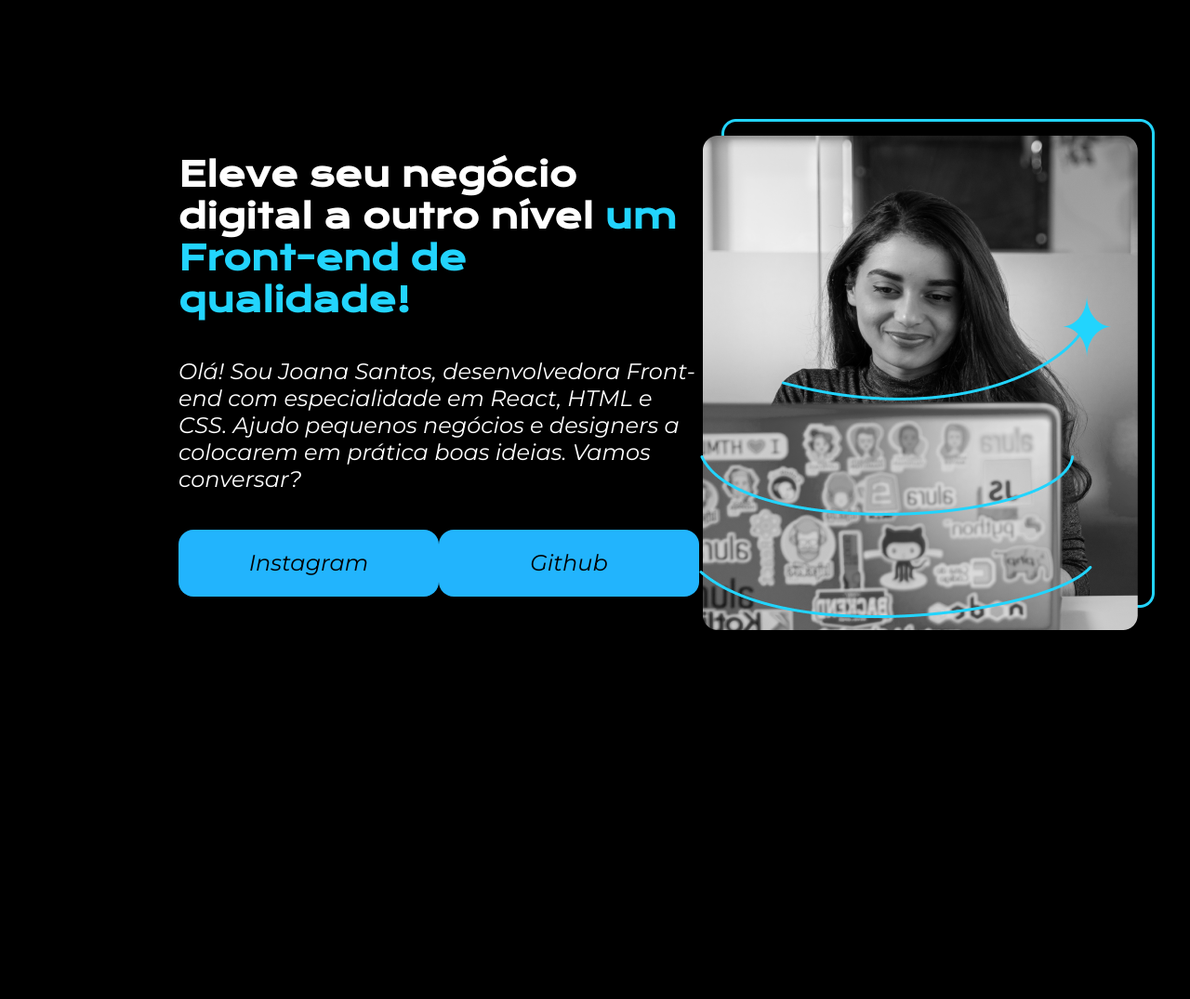
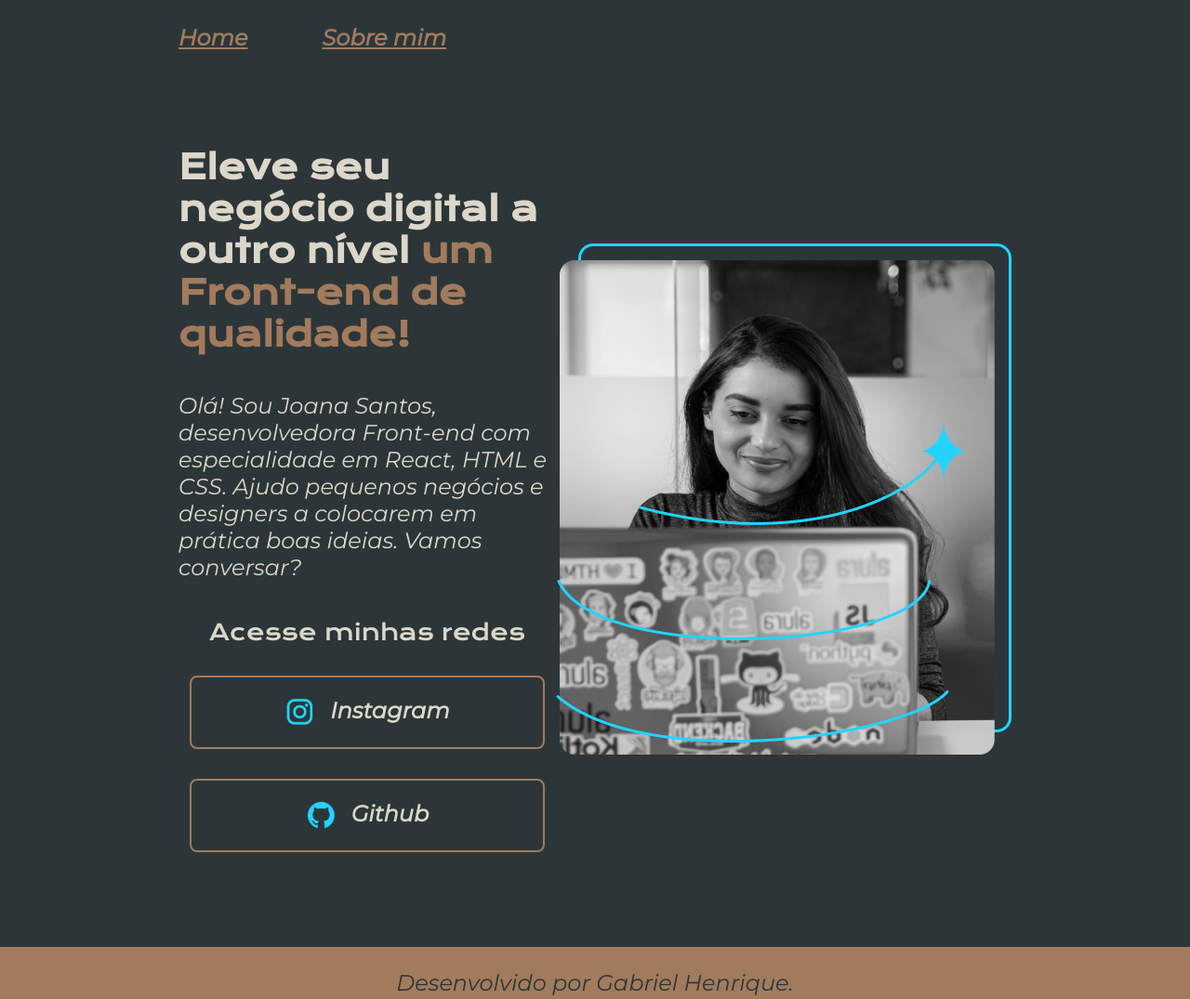
Before and after one commit to Srbielzinho/Portfolio, a plain HTML site: page index.html in a window 1280 px wide. Shown: the whole page at 93% size. Before the commit the page ends 928 px from the top, so only its background shows below. Drawn offline with nearby package versions, Linux system fonts and the light colour scheme.

Commit message:
término do curso

```diff
--- a/index.html
+++ b/index.html
@@ -5,21 +5,35 @@
     <meta http-equiv="X -UA-Compatible" content="IE=edge">
     <meta name="viewport" content="width=device-width, initial-scale=1.0">
     <title>Portfolio</title>
-    <link rel="stylesheet" href="style.css">
+    <link rel="stylesheet" href="./styles/style.css">
 </head>
 <body>
-    <header></header>
+    <header class="cabecalho">
+        <nav class="cabecalho__menu">
+            <a class="cabecalho__menu__link" href="index.html">Home</a>
+           <a class="cabecalho__menu__link" href="about.html">Sobre mim</a>
+        </nav>
+    </header>
     <main class="apresentacao">
         <section class="apresentacao__conteudo">
             <h1 class="apresentacao__conteudo__titulo">Eleve seu negócio digital a outro nível <strong class="titulo-destaque"> um Front-end de qualidade!</strong></h1>
             <p class="apresentacao__conteudo__texto">Olá! Sou Joana Santos, desenvolvedora Front-end com especialidade em React, HTML e CSS. Ajudo pequenos negócios e designers a colocarem em prática boas ideias. Vamos conversar?</p>
             <div class="apresentacao__links">
-            <a class="apresentacao__links__link"href="https://www.instagram.com/gabrielhotc/">Instagram</a>
-            <a class="apresentacao__links__link" href="https://github.com/Srbielzinho">Github</a>
+                <h2 class="apresentacao__links__subtitulo">Acesse minhas redes</h2>
+                <a class="apresentacao__links__link"href="https://www.instagram.com/gabrielhotc/"><img src="./assets/instagram.png">
+                    Instagram
+
+                </a>
+                <a class="apresentacao__links__link" href="https://github.com/Srbielzinho"><img src="./assets/github.png">
+                    Github
+
+                </a>
             </div>
         </section>
-        <img src="Imagem.png" alt="Foto da Joana Santos">
+        <img src="./assets/Imagem.png" alt="Foto da Joana Santos">
     </main>
-    <footer></footer>
+    <footer class="rodape">
+        <p>Desenvolvido por Gabriel Henrique.</p>
+    </footer>
 </body>
 </html>
--- a/style.css
+++ /dev/null
@@ -1,61 +0,0 @@
-@import url('https://fonts.googleapis.com/css2?family=Krona+One&family=Montserrat:ital@1&display=swap');
-
-*{
-    margin: 0;
-    padding: 0;
-}
-
-body {
-    height: 100vh;
-    box-sizing: border-box;
-    background-color: black;
-    color: white;
-
-}
-.titulo-destaque{
-    color: #22d4fd;
-}
-
-.apresentacao{
-    margin: 10% 15%;
-    display: flex;
-    align-items: center;
-    justify-content: space-between;
-}
-.apresentacao__conteudo{
-    width: 615px;
-    display: flex;
-    flex-direction:column;
-    gap: 40px;
-
-}
-.apresentacao__conteudo__titulo{
-    font-size: 36px;
-    font-family: "Krona One", sans-serif;
-
-      }
-
-.apresentacao__conteudo__texto{
-    font-size: 24px;
-    font-family: "Montserrat", sans-serif;
-
-}
-.apresentacao__links{
-    display: flex;
-    justify-content: space-between;
-
-}
-
-.apresentacao__links__link{
-    background-color: #22b4fd;
-    width: 280px;
-    text-align: center;
-    border-radius: 16px;
-    font-size: 24px;
-    padding: 21.5px 0px;
-    text-decoration: none;
-    color: #000000;
-    font-family: "Montserrat", serif;
-
-
-}
--- /dev/null
+++ b/styles/style.css
@@ -0,0 +1,113 @@
+@import url('https://fonts.googleapis.com/css2?family=Krona+One&family=Montserrat:ital@1&display=swap');
+
+:root {
+    --cor--primaria : #2c3639;
+    --cor--secundaria: #dcd7c9;
+    --cor--terciaria: #a27b5c;
+    --cor--hover: #3f4e4f;
+
+    --fonte--primaria: 'Krona One', sans-serif;
+    --fonte--secundaria: 'Montserrat', sans-serif ;
+}
+
+*{
+    margin: 0;
+    padding: 0;
+}
+
+body {
+    /* height: 100vh; */
+    box-sizing: border-box;
+    background-color: var(--cor--primaria);
+    color: var(--cor--secundaria);
+
+}
+
+.cabecalho{
+    padding: 2% 0% 0% 15%;
+}
+
+.cabecalho__menu {
+    display: flex;
+    gap: 80px;
+}
+
+.cabecalho__menu__link{
+    font-family:var(--fonte--secundaria);
+    font-size: 24px;
+    font-weight: 600 ;
+    color: var(--cor--terciaria);
+    text-emphasis: none;
+}
+
+.apresentacao{
+    padding: 8% 15%;
+    display : flex;
+    align-items: center;
+    justify-content: space-between;
+}
+.apresentacao__conteudo{
+    width: 615px;
+    display: flex;
+    flex-direction:column;
+    gap: 40px;
+
+}
+.apresentacao__conteudo__titulo{
+    font-size: 36px;
+    font-family: var(--fonte--primaria);
+
+ }
+
+ .titulo-destaque{
+    color: var(--cor--terciaria);
+}
+
+.apresentacao__conteudo__texto{
+    font-size: 24px;
+    font-family: var(--fonte--secundaria);
+}
+.apresentacao__links__subtitulo{
+    font-family: var(--fonte--primaria);
+    font-weight: 400;
+    font-size: 24px;
+}
+
+.apresentacao__links{
+    display: flex;
+    flex-direction: column;
+    justify-content: space-between;
+    align-items: center;
+    gap: 32px;
+}
+
+.apresentacao__links__link{
+    display: flex;
+    justify-content: center ;
+    gap: 16px;
+    border: 2px solid var(--cor--terciaria);
+    width: 378px;
+    text-align: center;
+    border-radius: 8px;
+    font-size: 24px;
+    font-weight: 600;
+    padding: 21.5px 0px;
+    text-decoration: none;
+    color: var(--cor--secundaria);
+    font-family: var(--fonte--secundaria);
+
+}
+
+.apresentacao__links__link:hover {
+    background-color:var(--cor--hover);
+}
+
+.rodape{
+    padding: 24px;
+    color: var(--cor--primaria);
+    background-color:var(--cor--terciaria);
+    text-align: center;
+    font-family: var(--fonte--secundaria);
+    font-size: 24px;
+    font-weight: 400;
+}
```
Also changed, not shown: about.html (added, +30 -0 lines), assets/Gabriel.png (renamed from Gabriel.png), assets/Imagem.png (renamed from Imagem.png), assets/github.png (added), assets/html.png (renamed from html.png), assets/instagram.png (added).
